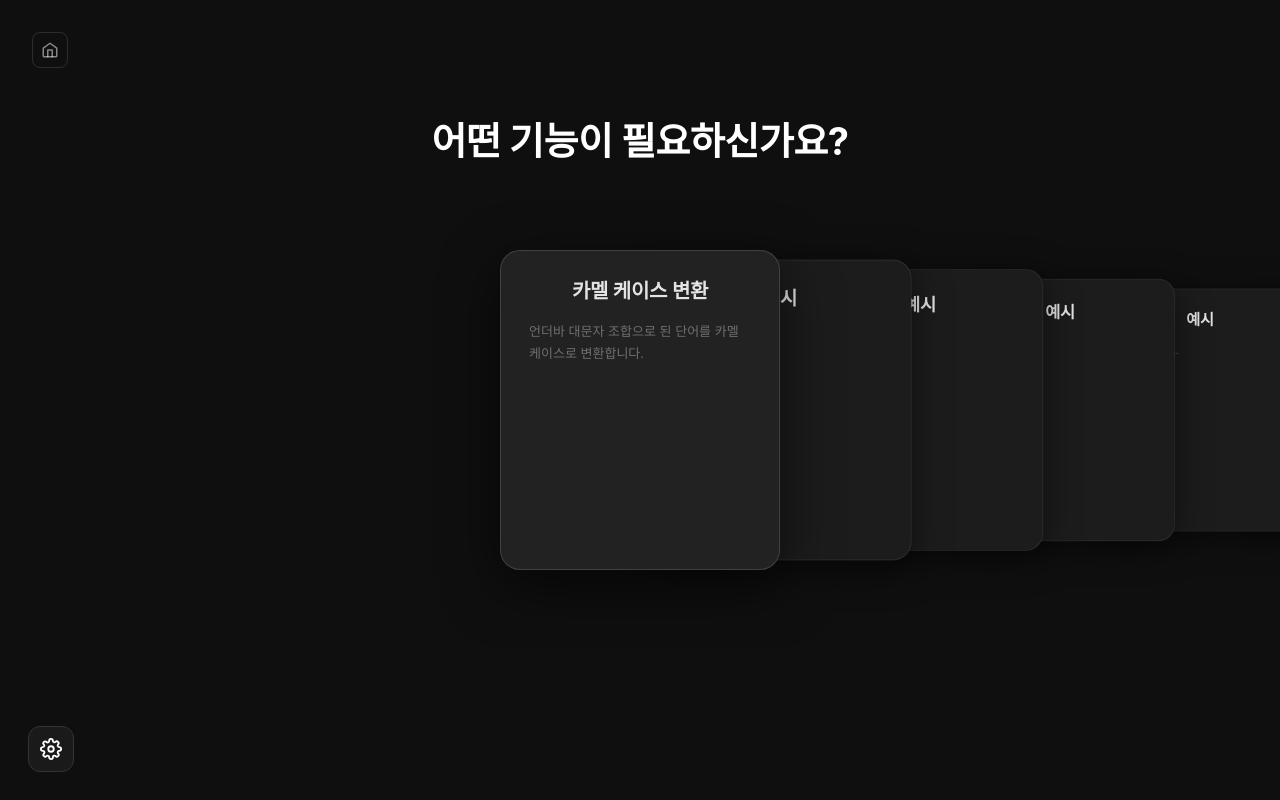
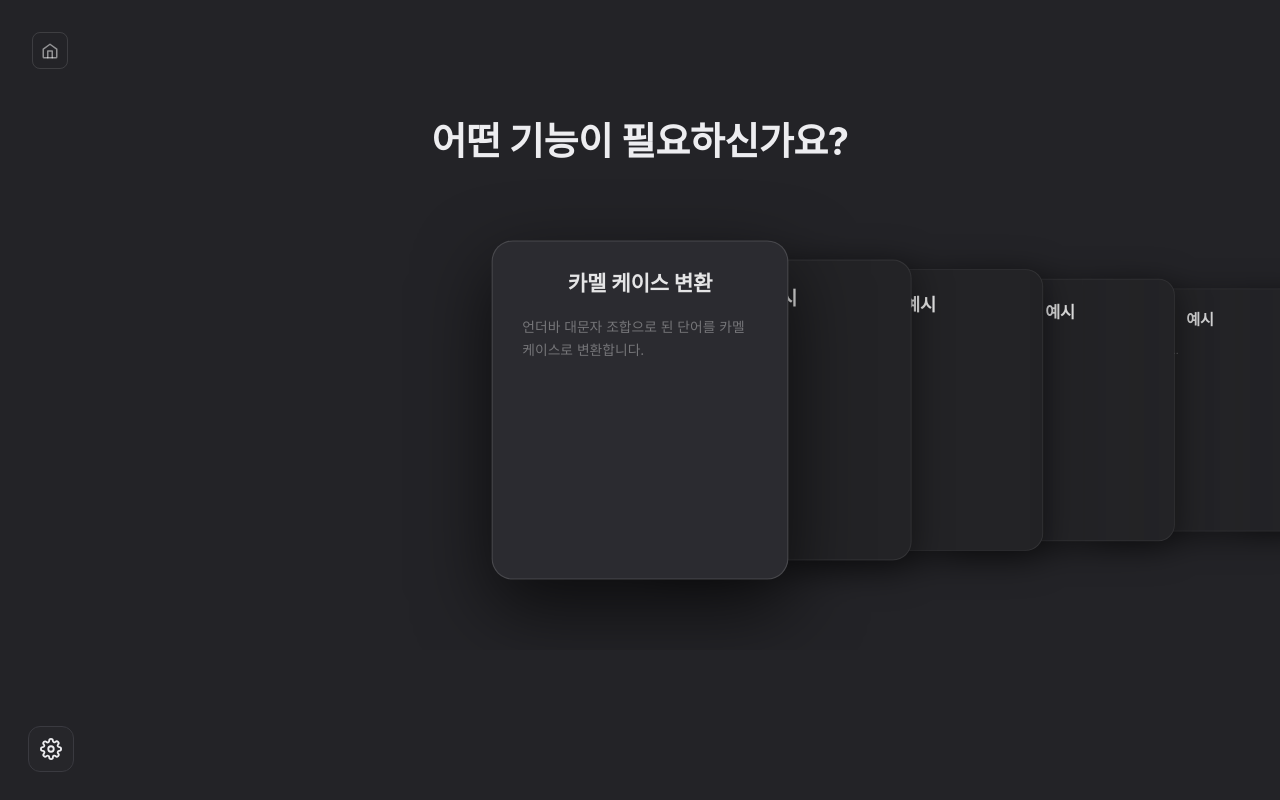
Before and after one commit to honey-peanut/Oriduck-s-Tools, a React (Vite) app: page /#/dashboard in a window 1280 px wide. Built offline with nearby package versions, Linux system fonts and the light colour scheme.

Commit message:
대시보드 카드 에니메이션 개선

```diff
--- a/src/components/Layout.css
+++ b/src/components/Layout.css
@@ -1,30 +1,30 @@
 /* ── 테마 변수 ── */
 .theme-dark {
-  --bg: #0f0f0f;
-  --text: #ffffff;
-  --header-border: #2a2a2a;
-  --popup-bg: #1a1a1a;
-  --popup-border: #333;
-  --theme-btn-hover: #2a2a2a;
+  --bg: #232327;
+  --text: #ededf0;
+  --header-border: #34343a;
+  --popup-bg: #26262a;
+  --popup-border: #3a3a40;
+  --theme-btn-hover: #34343a;
   --theme-btn-active-bg: #4f8ef7;
   --theme-btn-active-color: #fff;
-  --settings-btn-bg: #1a1a1a;
-  --settings-btn-border: #333;
-  --settings-btn-hover-bg: #2a2a2a;
+  --settings-btn-bg: #26262a;
+  --settings-btn-border: #3a3a40;
+  --settings-btn-hover-bg: #34343a;
 }
 
 .theme-light {
-  --bg: #f5f5f5;
-  --text: #111111;
-  --header-border: #e0e0e0;
-  --popup-bg: #ffffff;
-  --popup-border: #ddd;
-  --theme-btn-hover: #f0f0f0;
+  --bg: #e7e7e8;
+  --text: #1a1a1a;
+  --header-border: #d2d2d4;
+  --popup-bg: #f6f6f7;
+  --popup-border: #d2d2d4;
+  --theme-btn-hover: #e4e4e6;
   --theme-btn-active-bg: #4f8ef7;
   --theme-btn-active-color: #fff;
-  --settings-btn-bg: #ffffff;
-  --settings-btn-border: #ddd;
-  --settings-btn-hover-bg: #e8e8e8;
+  --settings-btn-bg: #f6f6f7;
+  --settings-btn-border: #d2d2d4;
+  --settings-btn-hover-bg: #dcdcde;
 }
 
 .layout {
@@ -73,7 +73,12 @@
   border: 1px solid var(--popup-border);
   border-radius: 12px;
   padding: 10px;
+  box-shadow: 0 10px 28px rgba(0, 0, 0, 0.35);
   animation: popIn 0.15s ease;
+}
+
+.theme-light .settings-popup {
+  box-shadow: 0 10px 28px rgba(0, 0, 0, 0.12);
 }
 
 @keyframes popIn {
--- a/src/components/Layout.jsx
+++ b/src/components/Layout.jsx
@@ -27,13 +27,25 @@ function Layout() {
               className={`theme-btn ${theme === 'light' ? 'active' : ''}`}
               onClick={() => toggleTheme('light')}
             >
-              ☀️ 라이트 모드
+              <svg width="16" height="16" viewBox="0 0 24 24" fill="none" stroke="currentColor" strokeWidth="2" strokeLinecap="round" strokeLinejoin="round" aria-hidden="true">
+                <path d="M15 14c.2-1 .7-1.7 1.5-2.5 1-.9 1.5-2.2 1.5-3.5A6 6 0 0 0 6 8c0 1 .2 2.2 1.5 3.5.7.7 1.3 1.5 1.5 2.5" />
+                <path d="M9 18h6" />
+                <path d="M10 22h4" />
+              </svg>
+              불켜기
             </button>
             <button
               className={`theme-btn ${theme === 'dark' ? 'active' : ''}`}
               onClick={() => toggleTheme('dark')}
             >
-              🌙 다크 모드
+              <svg width="16" height="16" viewBox="0 0 24 24" fill="none" stroke="currentColor" strokeWidth="2" strokeLinecap="round" strokeLinejoin="round" aria-hidden="true">
+                <path d="M16.8 11.2c.8-.9 1.2-2 1.2-3.2a6 6 0 0 0-9.3-5" />
+                <path d="M6.3 6.3a4.7 4.7 0 0 0 1.2 5.2c.7.7 1.3 1.5 1.5 2.5" />
+                <path d="M9 18h6" />
+                <path d="M10 22h4" />
+                <path d="m2 2 20 20" />
+              </svg>
+              불끄기
             </button>
             <div className="settings-divider" />
             <div className="settings-version">버전: {VERSION}</div>
--- a/src/pages/CamelCase.css
+++ b/src/pages/CamelCase.css
@@ -22,16 +22,37 @@
   background: none;
   border: 1px solid rgba(255, 255, 255, 0.12);
   color: rgba(255, 255, 255, 0.5);
-  padding: 8px 16px;
+  padding: 8px;
   border-radius: 8px;
+  display: flex;
+  align-items: center;
+  justify-content: center;
+  overflow: hidden;
+  cursor: pointer;
+  user-select: none;
+  transition: color 0.2s, border-color 0.2s;
+}
+
+.back-btn .btn-label {
+  max-width: 0;
+  margin-left: 0;
+  opacity: 0;
   font-size: 13px;
-  cursor: pointer;
-  transition: color 0.2s, border-color 0.2s;
+  font-weight: 500;
+  white-space: nowrap;
+  overflow: hidden;
+  transition: max-width 0.3s ease, margin-left 0.3s ease, opacity 0.25s ease;
 }
 
 .back-btn:hover {
   color: rgba(255, 255, 255, 0.85);
   border-color: rgba(255, 255, 255, 0.25);
+}
+
+.back-btn:hover .btn-label {
+  max-width: 48px;
+  margin-left: 6px;
+  opacity: 1;
 }
 
 .camelcase-title {
@@ -132,6 +153,11 @@
   display: flex;
   flex-direction: column;
   gap: 10px;
+  box-shadow: 0 6px 20px rgba(0, 0, 0, 0.28);
+}
+
+.theme-light .cc-card {
+  box-shadow: 0 6px 20px rgba(0, 0, 0, 0.08);
 }
 
 /* ── 전체 컴포넌트 토글 버튼 (고정 카드 상단 우측) ── */
--- a/src/pages/CamelCase.jsx
+++ b/src/pages/CamelCase.jsx
@@ -100,8 +100,12 @@ export default function CamelCase() {
 
   return (
     <div className="camelcase">
-      <button className="back-btn" onClick={() => navigate('/dashboard')}>
-        ← 뒤로
+      <button className="back-btn" onClick={() => navigate('/dashboard')} title="뒤로">
+        <svg width="18" height="18" viewBox="0 0 24 24" fill="none" stroke="currentColor" strokeWidth="2" strokeLinecap="round" strokeLinejoin="round" aria-hidden="true">
+          <path d="M9 14 4 9l5-5" />
+          <path d="M4 9h10.5a5.5 5.5 0 0 1 0 11H9" />
+        </svg>
+        <span className="btn-label">뒤로</span>
       </button>
 
       <h1 className="camelcase-title">카멜 케이스 변환기</h1>
--- a/src/pages/Dashboard.css
+++ b/src/pages/Dashboard.css
@@ -17,14 +17,32 @@
   display: flex;
   align-items: center;
   justify-content: center;
+  overflow: hidden;
   cursor: pointer;
   user-select: none;
   transition: color 0.2s, border-color 0.2s;
 }
 
+.home-btn .btn-label {
+  max-width: 0;
+  margin-left: 0;
+  opacity: 0;
+  font-size: 13px;
+  font-weight: 500;
+  white-space: nowrap;
+  overflow: hidden;
+  transition: max-width 0.3s ease, margin-left 0.3s ease, opacity 0.25s ease;
+}
+
 .home-btn:hover {
   color: rgba(255, 255, 255, 0.85);
   border-color: rgba(255, 255, 255, 0.25);
+}
+
+.home-btn:hover .btn-label {
+  max-width: 48px;
+  margin-left: 6px;
+  opacity: 1;
 }
 
 .theme-light .home-btn {
@@ -71,22 +89,18 @@
   position: relative;
   width: 100%;
   height: 480px;
-  cursor: grab;
+  cursor: default;
   user-select: none;
   overflow: hidden;
 
-  mask-image: linear-gradient(90deg, black 45%, transparent 65%);
-  -webkit-mask-image: linear-gradient(90deg, black 45%, transparent 65%);
-  mask-size: 250% 100%;
-  -webkit-mask-size: 250% 100%;
+  mask-image: linear-gradient(90deg, black 28%, transparent 82%);
+  -webkit-mask-image: linear-gradient(90deg, black 28%, transparent 82%);
+  mask-size: 280% 100%;
+  -webkit-mask-size: 280% 100%;
   mask-position: 100% 0;
   -webkit-mask-position: 100% 0;
 
-  animation: revealLeft 1s cubic-bezier(0.4, 0, 0.2, 1) 0.25s forwards;
-}
-
-.carousel:active {
-  cursor: grabbing;
+  animation: revealLeft 0.6s ease 0.1s forwards;
 }
 
 @keyframes revealLeft {
@@ -110,7 +124,7 @@
   height: 320px;
   border-radius: 20px;
   border: 1px solid rgba(255, 255, 255, 0.08);
-  background: #1c1c1c;
+  background: #232326;
 
   padding: 24px 28px 36px;
   display: flex;
@@ -121,9 +135,15 @@
 }
 
 .card-active {
-  background: #222222;
+  background: #2b2b30;
   border-color: rgba(255, 255, 255, 0.14);
   box-shadow: 0 16px 56px rgba(0, 0, 0, 0.6);
+}
+
+/* 이동 완료 후 앞으로 나온 카드의 그림자 강조 */
+.card-active.is-settled {
+  box-shadow: 0 26px 70px rgba(0, 0, 0, 0.65);
+  transition: box-shadow 0.32s ease;
 }
 
 .card-title {
@@ -165,6 +185,13 @@
 
 /* 이동이 끝난(가운데) 카드에 마우스를 올렸을 때만 0 → 현재 크기로 펼쳐짐 */
 .card-active.is-settled:hover .card-btn {
+  height: 40px;
+  padding: 10px 20px;
+  opacity: 1;
+}
+
+/* 버튼 자체에 마우스가 있으면 드래그 중이어도 펼쳐진 상태 유지 */
+.card-btn:hover {
   height: 40px;
   padding: 10px 20px;
   opacity: 1;
--- a/src/pages/Dashboard.jsx
+++ b/src/pages/Dashboard.jsx
@@ -54,6 +54,21 @@ export default function Dashboard() {
   useEffect(() => {
     posRef.current = pos
   }, [pos])
+
+  // 진입 시: 중앙에 모여있던 카드들이 좌→우로 펼쳐짐 (spread 0 → 1)
+  const [spread, setSpread] = useState(0)
+  useEffect(() => {
+    const DUR = 1100
+    const start = performance.now()
+    let raf
+    const tick = (now) => {
+      const t = Math.min((now - start) / DUR, 1)
+      setSpread(1 - Math.pow(1 - t, 3)) // easeOutCubic
+      if (t < 1) raf = requestAnimationFrame(tick)
+    }
+    raf = requestAnimationFrame(tick)
+    return () => cancelAnimationFrame(raf)
+  }, [])
 
   // 위치를 연속으로 애니메이션 → 거쳐가는 카드가 중앙에 올 때마다 선택됨
   const animateTo = (from, toRaw) => {
@@ -153,13 +168,13 @@ export default function Dashboard() {
           <path d="M3 9.5L12 3l9 6.5V20a1 1 0 0 1-1 1H4a1 1 0 0 1-1-1V9.5z" />
           <polyline points="9 21 9 12 15 12 15 21" />
         </svg>
+        <span className="btn-label">홈</span>
       </button>
       <div className="dashboard-main">
         <h1 className="dashboard-title">어떤 기능이 필요하신가요?</h1>
 
         <div
           className="carousel"
-          onMouseDown={onMouseDown}
           onMouseMove={onMouseMove}
           onMouseUp={commit}
           onMouseLeave={commit}
@@ -168,22 +183,27 @@ export default function Dashboard() {
           {TOOLS.map((tool, i) => {
             const offset = i - livePos
             const abs = Math.abs(offset)
-            const x = offset * STEP
-            const scale = 1 - abs * 0.06
+            const x = offset * STEP * spread
             const isActiveCard = i === activeIndex
+            // 이동이 모두 끝난 뒤 선택된 카드만 살짝 앞으로 나오듯 커짐
+            const popped = isActiveCard && settled && !isDragging
+            const scale = 1 - abs * 0.06 + (popped ? 0.06 : 0)
 
             return (
               <div
                 key={tool.id}
                 className={`card ${isActiveCard ? 'card-active' : ''}${
-                  isActiveCard && settled && !isDragging ? ' is-settled' : ''
+                  popped ? ' is-settled' : ''
                 }`}
+                onMouseDown={onMouseDown}
                 onClick={() => onCardClick(i)}
                 style={{
                   transform: `translateY(-50%) translateX(${x}px) scale(${scale})`,
                   zIndex: TOOLS.length - Math.round(abs),
-                  transition: 'none',
-                  cursor: isActiveCard ? 'default' : 'pointer',
+                  transition: popped
+                    ? 'transform 0.32s cubic-bezier(0.34, 1.35, 0.64, 1)'
+                    : 'none',
+                  cursor: isDragging ? 'grabbing' : 'grab',
                 }}
               >
                 <h2 className="card-title">{tool.title}</h2>
```
